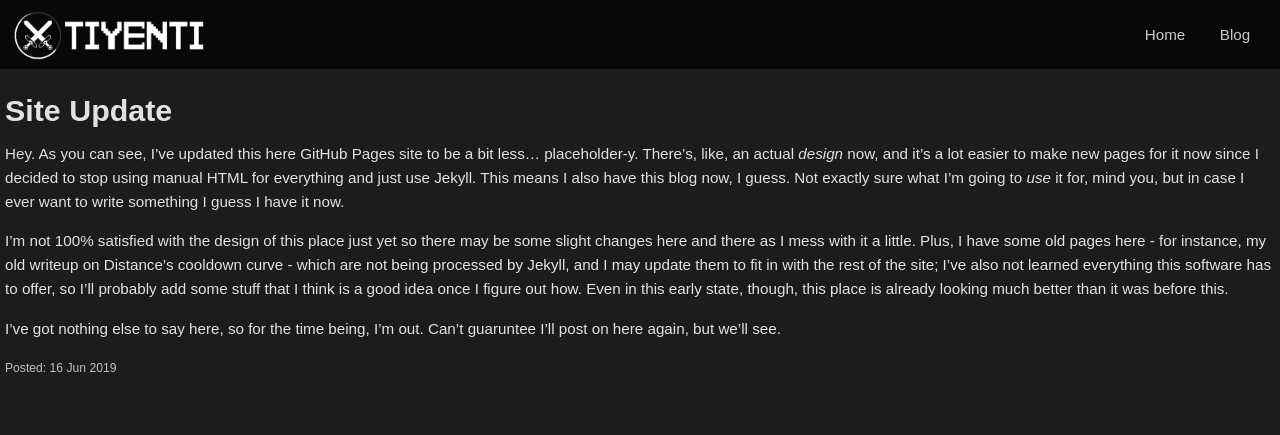
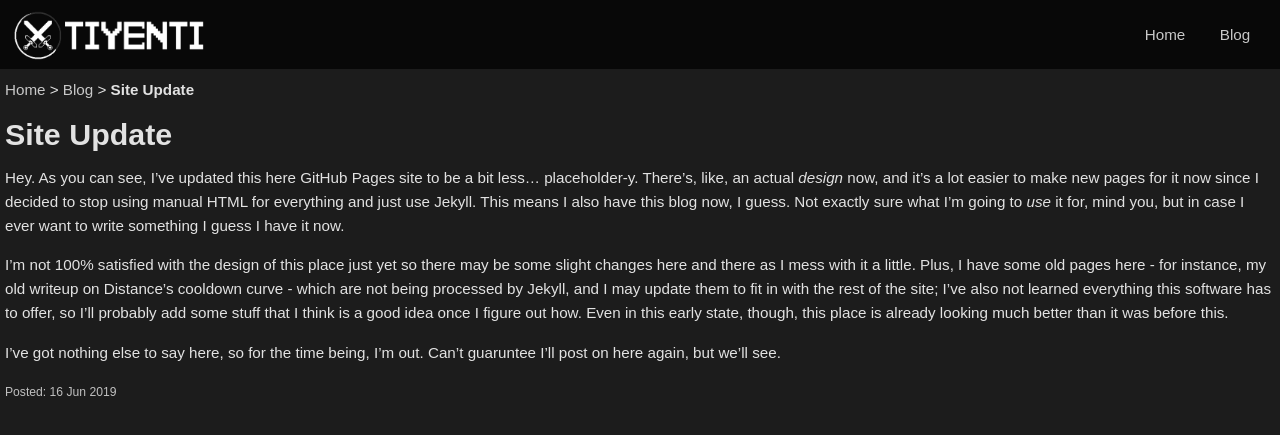
Before and after one commit to Tiyenti/Tiyenti.github.io, a Jekyll site: the page built from _posts/2019-06-16-site-update.md, in a window 1280 px wide. Shown: the top 435 px of the page. Built offline with Jekyll 4.4.1, drawn with Linux system fonts in a browser that asks for light colours.

Commit message:
add breadcrumbs to blog posts

```diff
--- a/_layouts/post.html
+++ b/_layouts/post.html
@@ -1,6 +1,7 @@
 ---
 layout: default
 ---
+<a href="{% link index.html %}">Home</a> &gt; <a href="{% link blog.html %}">Blog</a> &gt; <b>{{ page.title }}</b>
 <h1>{{ page.title }} </h1>
 {{ content }}
 <div class="date">
```
